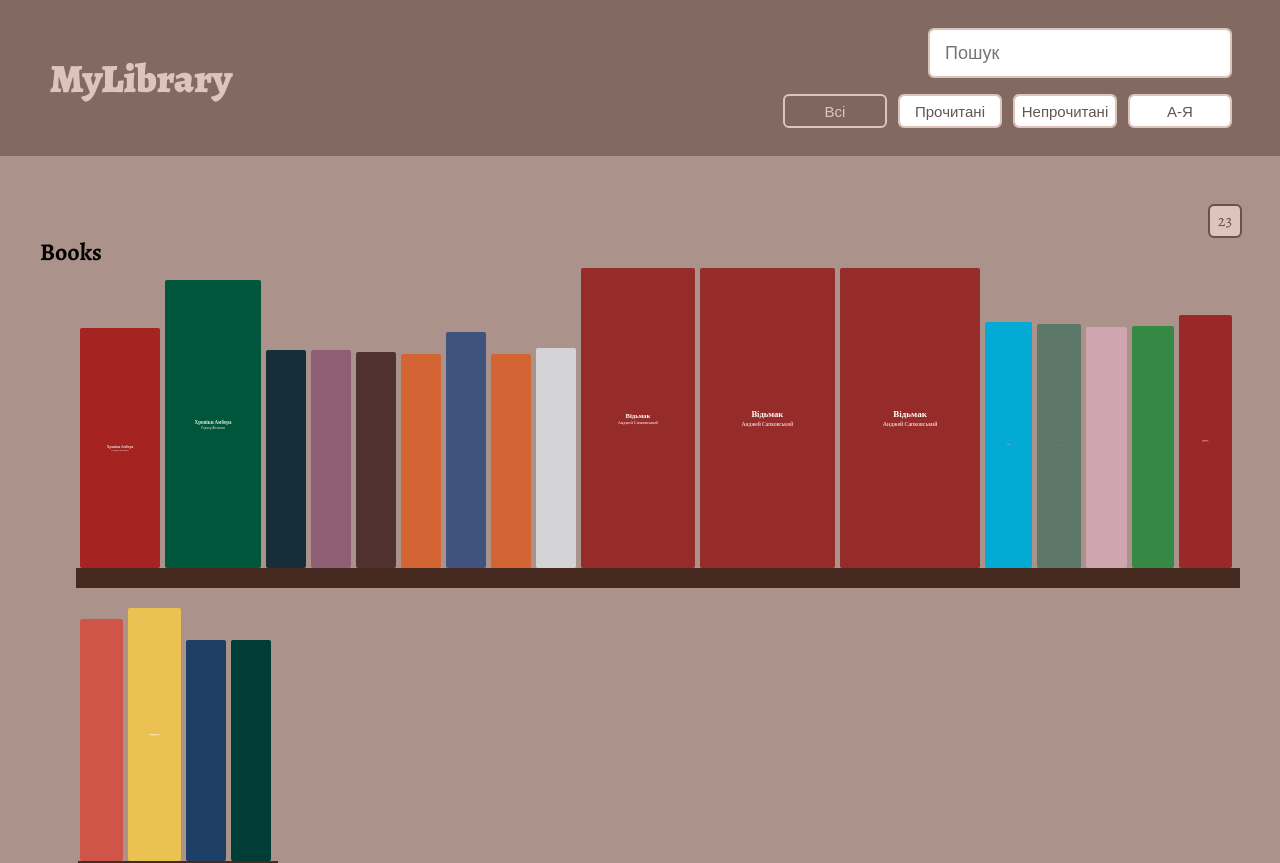
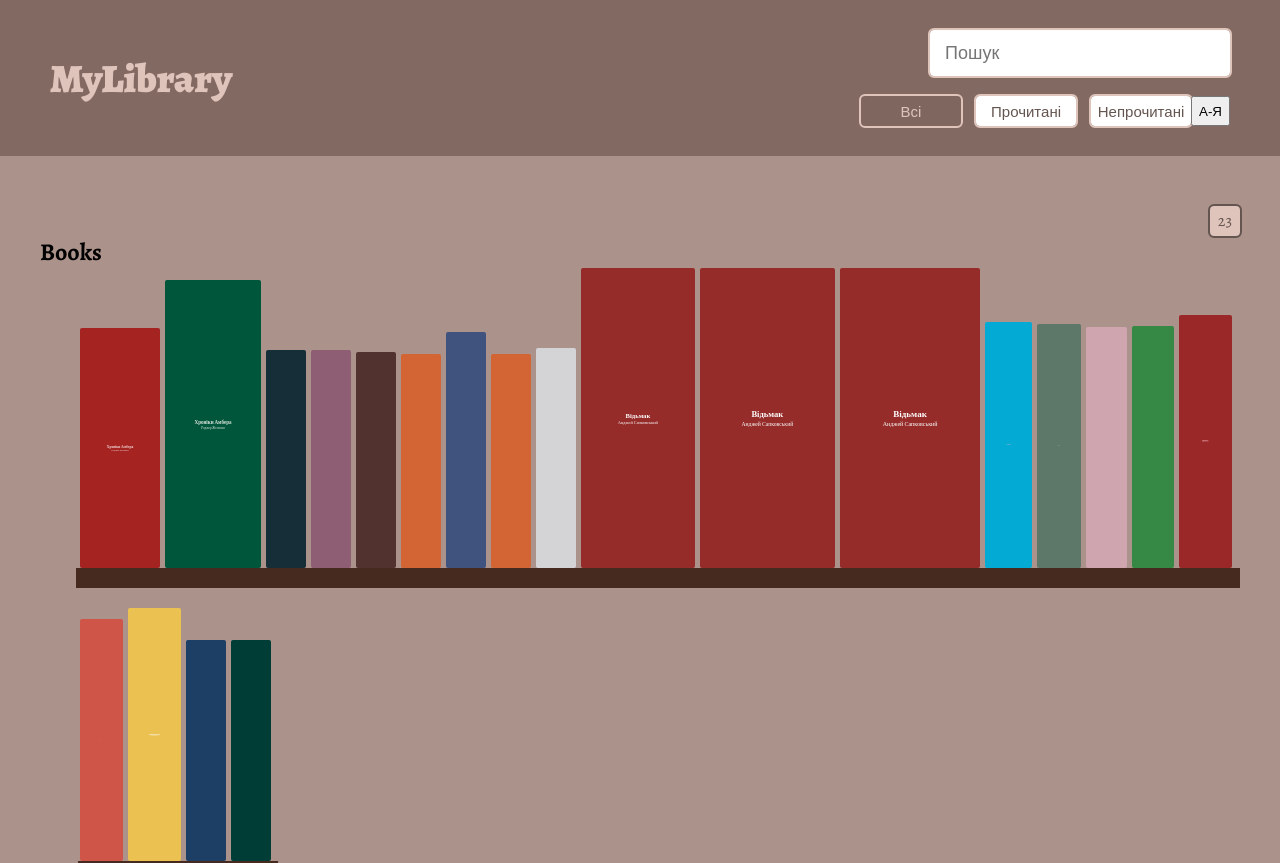
Before and after one commit to AnnaofAmber/Library, a React (Create React App) app in the folder my-app/: page / in a window 1280 px wide. Shown: the top 863 px of the page. Built offline with nearby package versions, Linux system fonts and the light colour scheme.

Commit message:
fixed filter AZ

```diff
--- a/my-app/src/components/BookFilter/BookFilter.jsx
+++ b/my-app/src/components/BookFilter/BookFilter.jsx
@@ -5,12 +5,13 @@ import { filterBooks } from "../../redux/filterBooksSlice";
 import { readFilter } from "../../redux/readFilterSlice";
 import clsx from "clsx";
 import { ReadFilter } from "../ReadFilter/ReadFilter";
+import { azFilter } from "../../redux/azFilterSlice";
 
 export const BookFilter = () => {
   const dispatch = useDispatch();
   const name = useSelector((state) => state.name);
   const filter = useSelector((state) => state.isRead);
-  const az = useSelector((state) => state.filter);
+  const az = useSelector((state) => state.az);
 
   const handleFilterChange = (event) => {
     return dispatch(filterBooks(event.target.value));
@@ -21,7 +22,11 @@ export const BookFilter = () => {
   };
 
   const handleFilterAZ = (event) => {
-    return dispatch(filterBooks(event.target.id));
+    if (az === "all") {
+      return dispatch(azFilter(event.target.id));
+    } else {
+      return dispatch(azFilter("all"));
+    }
   };
 
   return (
--- a/my-app/src/components/Layout/Layout.jsx
+++ b/my-app/src/components/Layout/Layout.jsx
@@ -11,6 +11,7 @@ export const Layout = () => {
   const comics = useSelector((state) => state.comics);
   const filter = useSelector((state) => state.filter);
   const isRead = useSelector((state) => state.isRead);
+  const az = useSelector((state) => state.az);
 
   /**
   |============================
@@ -93,23 +94,49 @@ export const Layout = () => {
   */
 
   const onFilteredBooks = (books, filter, isRead) => {
-    if (filter !== "AZ") {
+    let sortedBooks = [];
+    books.map((book) => sortedBooks.push(book));
+
+    if (filter) {
       return books.filter(
         (book) =>
           book.name.toLowerCase().includes(filter.toLowerCase()) ||
           book.author.toLowerCase().includes(filter.toLowerCase()) ||
           book.genre.toLowerCase().includes(filter.toLowerCase()),
       );
-    } else if (filter === "AZ") {
-      return books.sort((a, b) => a.name.localeCompare(b.name));
     }
+    // if (az === "AZ") {
+    //   return books.sort((a, b) => a.name.localeCompare(b.name));
+    // } else if (az === "all") {
+    //   return books;
+    // }
 
     if (isRead === "read") {
-      return books.filter((book) => book.read === true);
+      if (az === "AZ") {
+        return books
+          .filter((book) => book.read === true)
+          .sort((a, b) => a.name.localeCompare(b.name));
+      } else {
+        return books.filter((book) => book.read === true);
+      }
     } else if (isRead === "not") {
-      return books.filter((book) => book.read === false);
-    } else {
-      return books;
+      if (az === "AZ") {
+        return books
+          .filter((book) => book.read === false)
+          .sort((a, b) => a.name.localeCompare(b.name));
+      } else {
+        return books.filter((book) => book.read === false);
+      }
+    }
+    // else {
+    //   return books;
+    // }
+    else if (isRead === "all") {
+      if (az === "AZ") {
+        return sortedBooks.sort((a, b) => a.name.localeCompare(b.name));
+      } else {
+        return books;
+      }
     }
   };
 
--- a/my-app/src/components/ReadFilter/ReadFilter.jsx
+++ b/my-app/src/components/ReadFilter/ReadFilter.jsx
@@ -30,7 +30,7 @@ export const ReadFilter = ({
         Непрочитані
       </button>
       <button
-        className={clsx(scss.btn, filter === "not" && scss.btnClsx)}
+        // className={clsx(scss.btn, filter === "not" && scss.btnClsx)}
         id="AZ"
         onClick={handleFilterAZ}
       >
--- /dev/null
+++ b/my-app/src/redux/azFilterSlice.js
@@ -0,0 +1,19 @@
+import { createSlice } from '@reduxjs/toolkit';
+
+const initialState = {
+  all:'all'
+};
+
+const azFilterSlice = createSlice({
+  name: 'aZ',
+  initialState: initialState.all,
+  reducers: {
+    azFilter(state, action) {
+        return (state = action.payload);
+    },
+  },
+
+});
+
+export const { azFilter } = azFilterSlice.actions;
+export const azFilterReducer = azFilterSlice.reducer;
--- a/my-app/src/redux/readFilterSlice.js
+++ b/my-app/src/redux/readFilterSlice.js
@@ -1,8 +1,8 @@
 import { createSlice } from '@reduxjs/toolkit';
 
 const initialState = {
-  // isRead:'read',
-  // notRead:'not',
+  isRead:'read',
+  notRead:'not',
   all:'all'
 };
 
--- a/my-app/src/redux/store.js
+++ b/my-app/src/redux/store.js
@@ -14,6 +14,7 @@ import storage from 'redux-persist/lib/storage';
 import { filterReducer } from './filterBooksSlice';
 import { readFilterReducer } from './readFilterSlice';
 import { comicsReducer } from './comiscSlice';
+import { azFilterReducer } from './azFilterSlice';
 
 const persistConfig = {
   key: 'root',
@@ -25,7 +26,8 @@ const rootReducer = combineReducers({
   books: booksReducer,
   filter: filterReducer,
   isRead: readFilterReducer,
-  comics: comicsReducer
+  comics: comicsReducer,
+  az: azFilterReducer
 });
 
 const persistedReducer = persistReducer(persistConfig, rootReducer);
```
